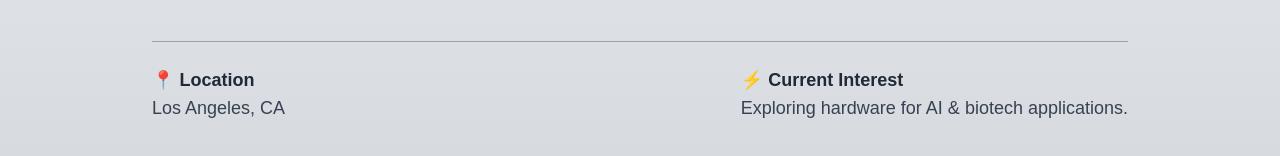
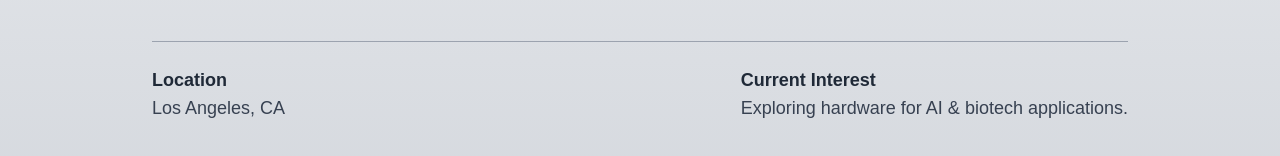
Before and after one commit to ishitav/ishitav.github.io, a Next.js app: page /ishitav.github.io/about in a window 1280 px wide. Shown: the part 506-662 px from the top of the page. Built offline with nearby package versions, Linux system fonts and the light colour scheme.

Commit message:
removing emojis

```diff
--- a/src/app/about/page.js
+++ b/src/app/about/page.js
@@ -33,12 +33,12 @@ export default function About() {
         <div className="mt-12 border-t border-gray-400 pt-6 text-lg text-gray-700">
           <div className="flex flex-col sm:flex-row justify-between sm:space-x-10">
             <div>
-              <span className="font-semibold text-gray-800">📍 Location</span> <br />
+              <span className="font-semibold text-gray-800"> Location</span> <br />
               Los Angeles, CA
             </div>
 
             <div>
-              <span className="font-semibold text-gray-800">⚡ Current Interest</span> <br />
+              <span className="font-semibold text-gray-800"> Current Interest</span> <br />
               Exploring hardware for AI & biotech applications.
             </div>
           </div>
```
